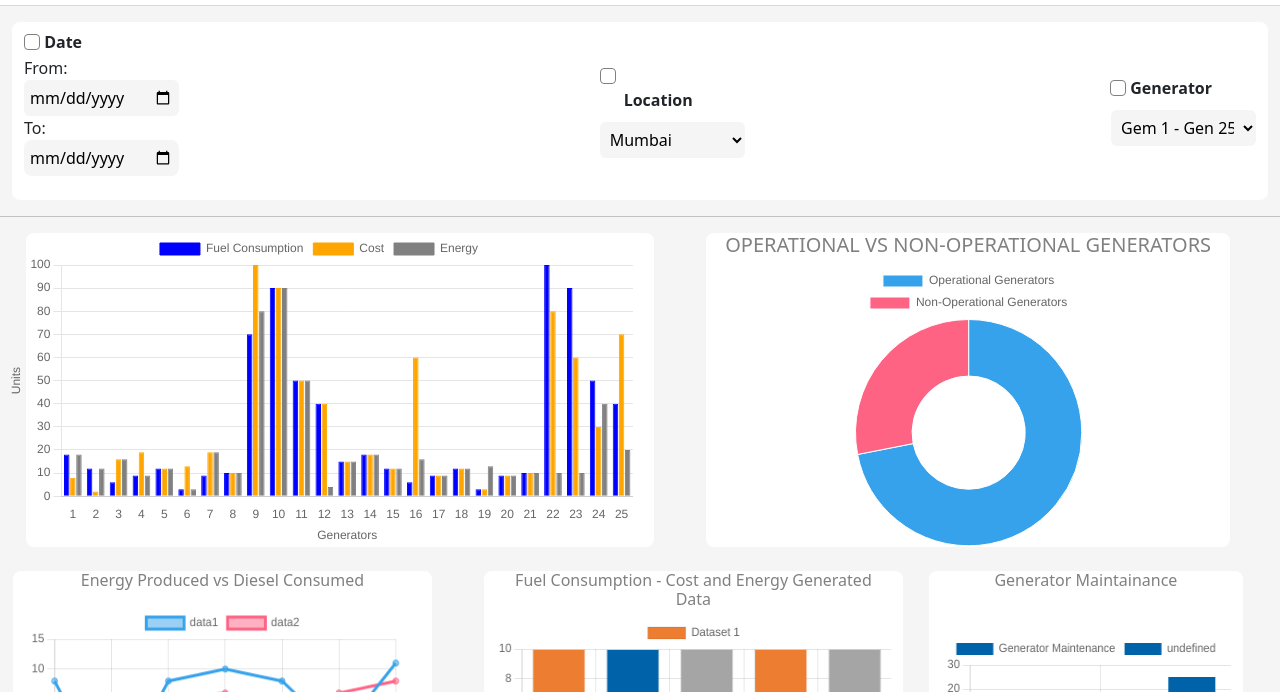
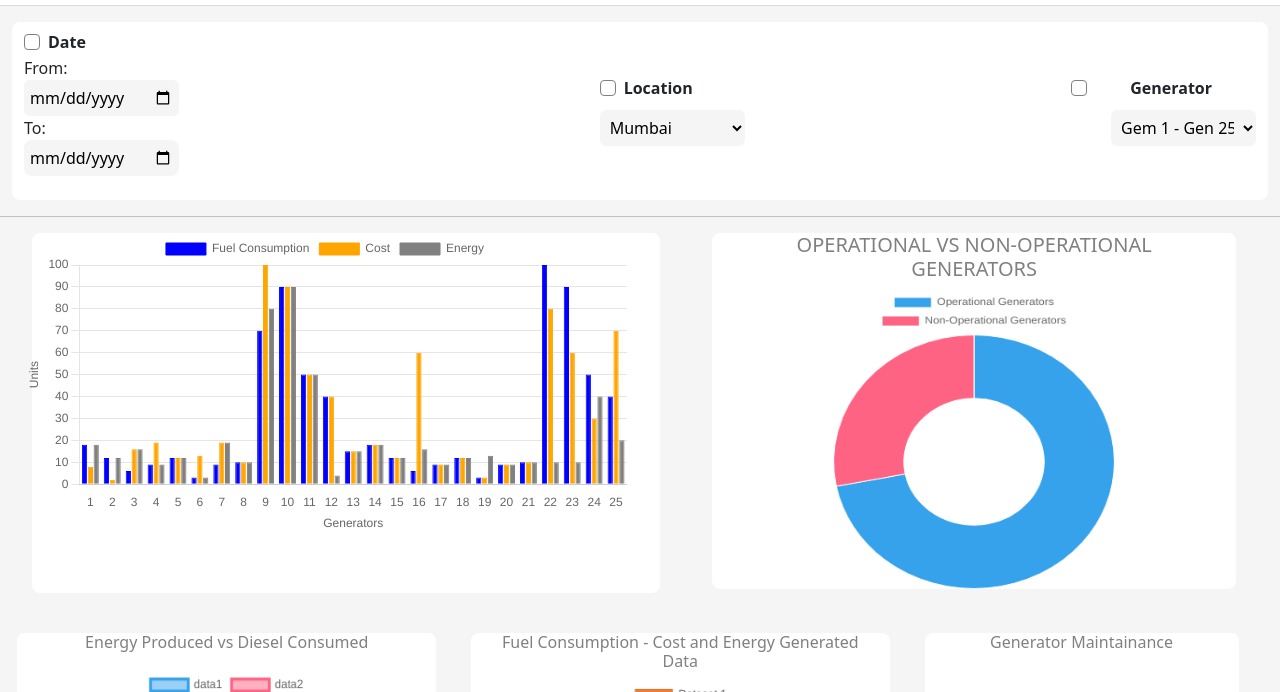
Before and after one commit to thisisrishabh22/hpgd-static, a plain HTML site: page DateSpecificGenerator.html in a window 1280 px wide. Shown: the part 59-751 px from the top of the page. Drawn offline with nearby package versions, Linux system fonts and the light colour scheme.

Commit message:
Minor Changes

```diff
--- a/DateSpecificGenerator.html
+++ b/DateSpecificGenerator.html
@@ -16,26 +16,23 @@
             background-color: whitesmoke;
         }
 
-        .form-check .form-check-input {
-            float: inherit;
-            margin-left: -1.5em;
-        }
+
 
         .chart-container {
-            /* height: 500px; */
             display: flex;
             justify-content: center;
-            /* background: white; */
-            /* margin: 0 auto; */
-            padding: 0 !important;
-            margin: 0 !important;
+            margin-bottom: 20px;
+            /* padding: 10px; */
         }
-
+        #doughnut{
+            height: 300px !important;
+        }
         @media only screen and (min-width:321px) and (max-width:568px) {
             .s-label {
                 text-align: justify !important;
             }
         }
+
     </style>
 </head>
 
@@ -144,16 +141,15 @@
     <hr />
 
     <div class="container-fluid row justify-content-around">
-        <div class="chart-container bg-white col-sm-12 col-lg-6 rounded-3 mb-3">
+        <div class="chart-container bg-white col-sm-12 col-md-12 col-lg-6 rounded-3 mb-3">
             <canvas id="myChart"></canvas>
 
         </div>
         <div class="container-fluid chart-container bg-white rounded-3 row col-lg-5 ">
             <h5 class="text-uppercase text-center" style=" color: grey;">Operational vs Non-operational Generators
             </h5>
-            <div class="col-sm-7">
-                <canvas id="doughnut" width="640px !important"></canvas>
-            </div>
+
+                <canvas id="doughnut"></canvas>
         </div>
     </div>
 
@@ -164,7 +160,7 @@
             <h6 class="text-center" style=" color: grey;">Energy Produced vs Diesel Consumed</h6>
             <canvas id="line"></canvas>
         </div>
-        <br> <br>
+
         <div class="container-fluid chartBox  row rounded-3 chart-container bg-white col-lg-4">
             <h6 style="
                   text-align: center;
```
